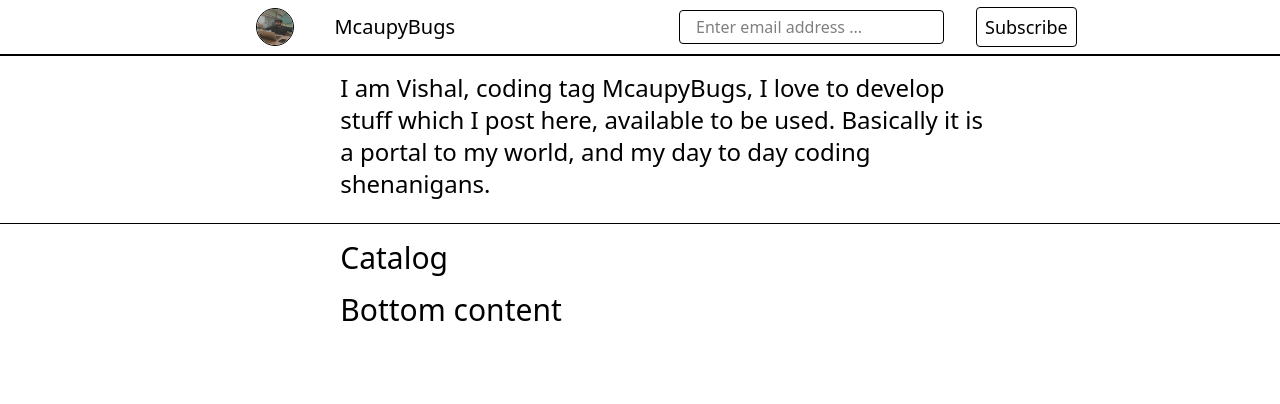
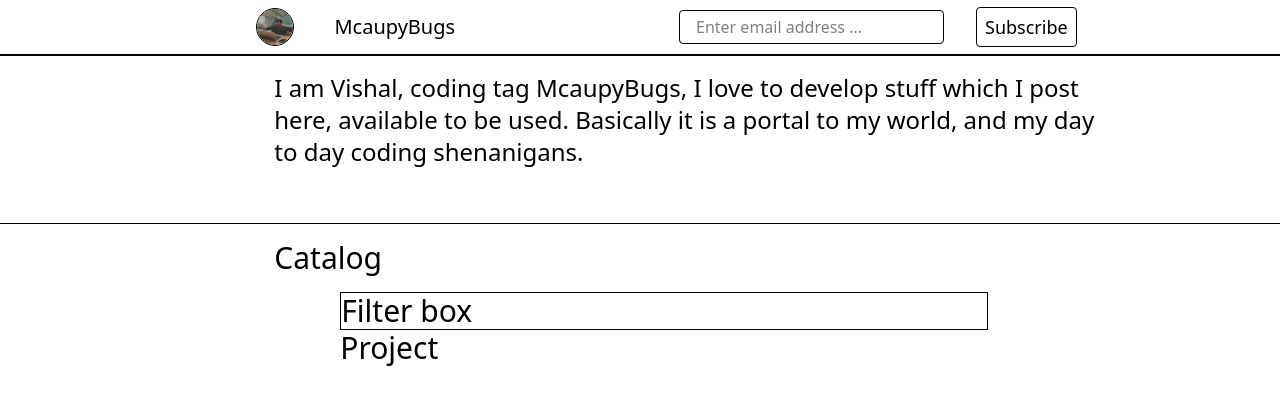
Before and after one commit to mcaupybugs/McaupyShop, a React (Create React App) app in the folder frontend/: page / in a window 1280 px wide. Shown: the top 404 px of the page. Built offline with nearby package versions, Linux system fonts and the light colour scheme.

Commit message:
Adding filterBox and project template

```diff
--- /dev/null
+++ b/frontend/src/components/FilterBox.jsx
@@ -0,0 +1,11 @@
+import React from 'react';
+
+const FilterBox = () => {
+    return (
+        <div className='h-full w-full border'>
+            Filter box
+        </div>
+    )
+}
+
+export default FilterBox;
--- /dev/null
+++ b/frontend/src/components/Project.jsx
@@ -0,0 +1,11 @@
+import React from 'react';
+
+const Project = () => {
+    return (
+        <div>
+            Project
+        </div>
+    )
+}
+
+export default Project;
--- a/frontend/src/pages/HomePage.jsx
+++ b/frontend/src/pages/HomePage.jsx
@@ -1,5 +1,7 @@
 import React from 'react';
 import Navbar from '../components/Navbar';
+import FilterBox from '../components/FilterBox';
+import Project from '../components/Project';
 
 const HomePage = () => {
     return (
@@ -11,28 +13,28 @@ const HomePage = () => {
             <div className='h-full w-full flex flex-col'>
                 {/* horizontal diving the page into three sections to ensure margins on both ends */}
                 <div className='h-42 w-full flex flex-row border-b'>
-                    <div className='h-full w-full basis-2xl'>
+                    <div className='h-full w-full basis-3/14'>
 
                     </div>
-                    <div className='h-full w-full flex flex-col'>
+                    <div className='h-full w-full flex flex-col basis-9/14'>
                         <div className='h-full w-full text-2xl pt-4 font-light'>
                             I am Vishal, coding tag McaupyBugs, I love to develop stuff which I post here, available to be used. Basically it is a portal to my world, and my day to day coding shenanigans.
                         </div>
                     </div>
-                    <div className='h-full w-full basis-xl'>
+                    <div className='h-full w-full basis-2/14'>
 
                     </div>
                 </div>
                 <div className='h-full w-full flex flex-row'>
-                    <div className='h-full w-full basis-2xl'>
+                    <div className='h-full w-full basis-3/14'>
 
                     </div>
-                    <div className='h-full w-full flex flex-col'>
+                    <div className='h-full w-full flex flex-col basis-9/14'>
                         <div className='h-full w-full text-3xl pt-4 font-small'>
                             Catalog
                         </div>
                     </div>
-                    <div className='h-full w-full basis-xl'>
+                    <div className='h-full w-full basis-2/14'>
 
                     </div>
                 </div>
@@ -42,7 +44,8 @@ const HomePage = () => {
                     </div>
                     <div className='h-full w-full flex flex-col'>
                         <div className='h-full w-full text-3xl pt-4 font-small'>
-                            Bottom content
+                            <FilterBox></FilterBox>
+                            <Project></Project>
                         </div>
                     </div>
                     <div className='h-full w-full basis-xl'>
```
